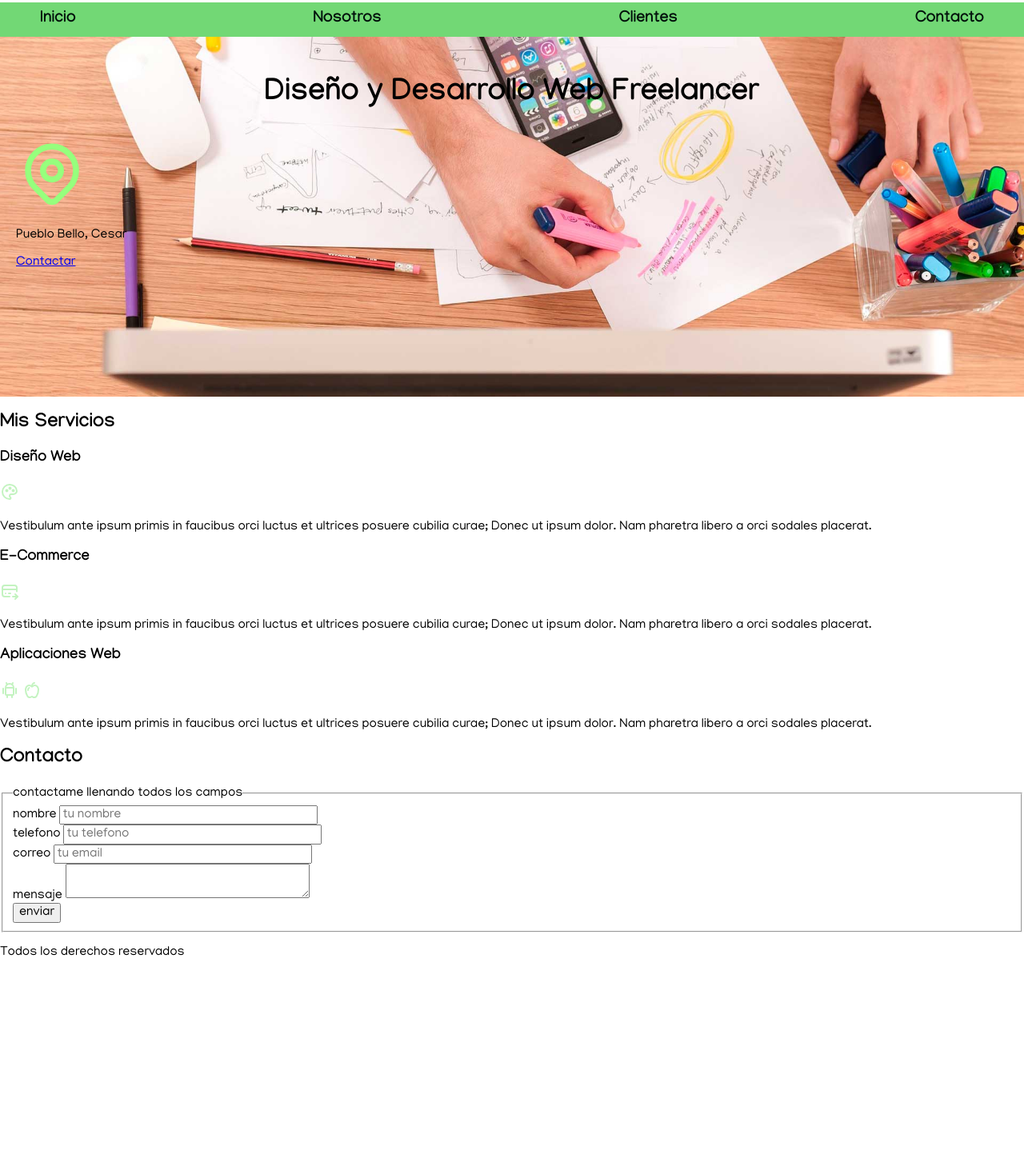
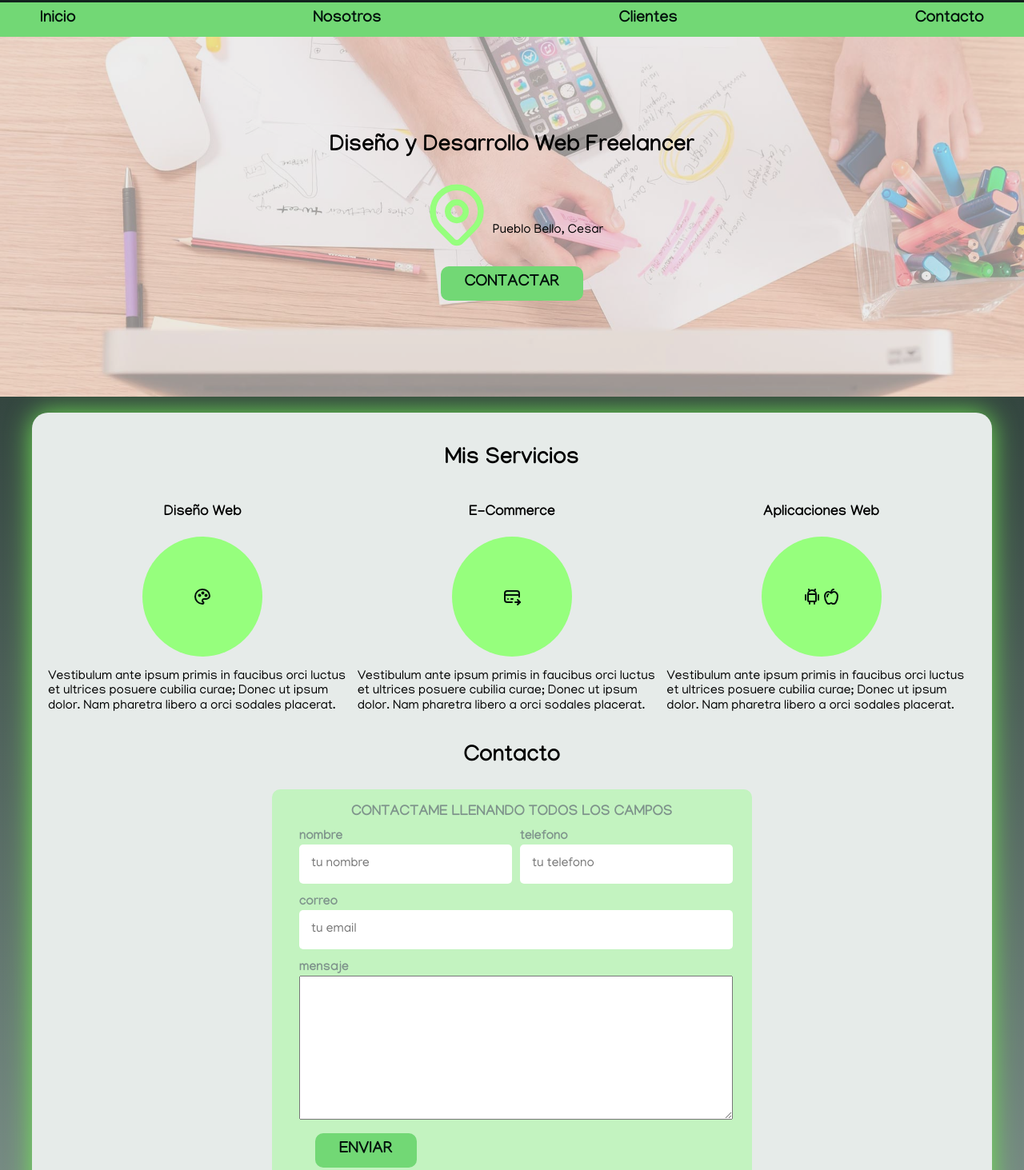
Before and after one commit to didier2811/didier_freelancer, a plain HTML site: page freelancer_inicio/index.html in a window 1280 px wide. Shown: the part 92-1555 px from the top of the page at 80% size. Before the commit the page ends 1308 px from the top, so only its background shows below. Drawn offline with Linux system fonts and the light colour scheme.

Commit message:
ultima seccion

```diff
--- a/freelancer_inicio/index.html
+++ b/freelancer_inicio/index.html
@@ -1,5 +1,6 @@
 <!DOCTYPE html>
 <html lang="en">
+
 <head>
     <meta charset="UTF-8">
     <meta name="viewport" content="width=device-width, initial-scale=1.0">
@@ -10,6 +11,7 @@
     <link rel="preload" href="./style.css" as="style">
     <link rel="stylesheet" href="./style.css">
 </head>
+
 <body>
     <header>
         <h1 class="title">Didier Robles <span>Freelancer</span></h1>
@@ -24,90 +26,119 @@
         </nav>
     </div>
 
-
     <section class="hero">
-        <div  class="contenido_hero">
-            <h2 class="title">Diseño y Desarrollo Web Freelancer</h2>
-            <svg class="ubicacion"  xmlns="http://www.w3.org/2000/svg"  width="24"  height="24"  viewBox="0 0 24 24"  fill="none"  stroke="#c3f3c0"  stroke-width="2"  stroke-linecap="round"  stroke-linejoin="round"  class="icon icon-tabler icons-tabler-outline icon-tabler-map-pin"><path stroke="none" d="M0 0h24v24H0z" fill="none"/><path d="M9 11a3 3 0 1 0 6 0a3 3 0 0 0 -6 0" /><path d="M17.657 16.657l-4.243 4.243a2 2 0 0 1 -2.827 0l-4.244 -4.243a8 8 0 1 1 11.314 0z" />
+        <div class="contenido_hero">
+            <h2>Diseño y Desarrollo Web Freelancer</h2>
+            <div class="ubicacion_parrafo">
+                <svg class="ubicacion" xmlns="http://www.w3.org/2000/svg" width="24" height="24" viewBox="0 0 24 24" fill="none" stroke="#c3f3c0" stroke-width="2" stroke-linecap="round" stroke-linejoin="round" class="icon icon-tabler icons-tabler-outline icon-tabler-map-pin">
+                    <path stroke="none" d="M0 0h24v24H0z" fill="none" />
+                    <path d="M9 11a3 3 0 1 0 6 0a3 3 0 0 0 -6 0" />
+                    <path d="M17.657 16.657l-4.243 4.243a2 2 0 0 1 -2.827 0l-4.244 -4.243a8 8 0 1 1 11.314 0z" />
                 </svg>
                 <p>Pueblo Bello, Cesar</p>
-            <a href="#">Contactar</a>
             </div>
-
+            <a class="boton" href="#">Contactar</a>
+        </div>
     </section>
 
-    <main>
+    <main class="contenedor sombra">
         <h2>Mis Servicios</h2>
 
-        <section>
+        <div class="servicios">
+            <section class="servicio">
                 <h3>Diseño Web</h3>
-
-            <svg  xmlns="http://www.w3.org/2000/svg"  width="24"  height="24"  viewBox="0 0 24 24"  fill="none"  stroke="#c3f3c0"  stroke-width="2"  stroke-linecap="round"  stroke-linejoin="round"  class="icon icon-tabler icons-tabler-outline icon-tabler-palette"><path stroke="none" d="M0 0h24v24H0z" fill="none"/><path d="M12 21a9 9 0 0 1 0 -18c4.97 0 9 3.582 9 8c0 1.06 -.474 2.078 -1.318 2.828c-.844 .75 -1.989 1.172 -3.182 1.172h-2.5a2 2 0 0 0 -1 3.75a1.3 1.3 0 0 1 -1 2.25" /><path d="M8.5 10.5m-1 0a1 1 0 1 0 2 0a1 1 0 1 0 -2 0" /><path d="M12.5 7.5m-1 0a1 1 0 1 0 2 0a1 1 0 1 0 -2 0" /><path d="M16.5 10.5m-1 0a1 1 0 1 0 2 0a1 1 0 1 0 -2 0" />
+                <div class="iconos">
+                    <svg class="icons" xmlns="http://www.w3.org/2000/svg" width="24" height="24" viewBox="0 0 24 24" fill="none" stroke="#c3f3c0" stroke-width="2" stroke-linecap="round" stroke-linejoin="round" class="icon icon-tabler icons-tabler-outline icon-tabler-palette">
+                        <path stroke="none" d="M0 0h24v24H0z" fill="none" />
+                        <path d="M12 21a9 9 0 0 1 0 -18c4.97 0 9 3.582 9 8c0 1.06 -.474 2.078 -1.318 2.828c-.844 .75 -1.989 1.172 -3.182 1.172h-2.5a2 2 0 0 0 -1 3.75a1.3 1.3 0 0 1 -1 2.25" />
+                        <path d="M8.5 10.5m-1 0a1 1 0 1 0 2 0a1 1 0 1 0 -2 0" />
+                        <path d="M12.5 7.5m-1 0a1 1 0 1 0 2 0a1 1 0 1 0 -2 0" />
+                        <path d="M16.5 10.5m-1 0a1 1 0 1 0 2 0a1 1 0 1 0 -2 0" />
                     </svg>
-
+                </div>
                 <p>Vestibulum ante ipsum primis in faucibus orci luctus et ultrices posuere cubilia curae; Donec ut ipsum dolor. Nam pharetra libero a orci sodales placerat.</p>
             </section>
 
-        <section>
+            <section class="servicio">
                 <h3>E-Commerce</h3>
-
-            <svg  xmlns="http://www.w3.org/2000/svg"  width="24"  height="24"  viewBox="0 0 24 24"  fill="none"  stroke="#c3f3c0"  stroke-width="2"  stroke-linecap="round"  stroke-linejoin="round"  class="icon icon-tabler icons-tabler-outline icon-tabler-credit-card-pay"><path stroke="none" d="M0 0h24v24H0z" fill="none"/><path d="M12 19h-6a3 3 0 0 1 -3 -3v-8a3 3 0 0 1 3 -3h12a3 3 0 0 1 3 3v4.5" /><path d="M3 10h18" /><path d="M16 19h6" /><path d="M19 16l3 3l-3 3" /><path d="M7.005 15h.005" /><path d="M11 15h2" />
+                <div class="iconos">
+                    <svg class="icons" xmlns="http://www.w3.org/2000/svg" width="24" height="24" viewBox="0 0 24 24" fill="none" stroke="#c3f3c0" stroke-width="2" stroke-linecap="round" stroke-linejoin="round" class="icon icon-tabler icons-tabler-outline icon-tabler-credit-card-pay">
+                        <path stroke="none" d="M0 0h24v24H0z" fill="none" />
+                        <path d="M12 19h-6a3 3 0 0 1 -3 -3v-8a3 3 0 0 1 3 -3h12a3 3 0 0 1 3 3v4.5" />
+                        <path d="M3 10h18" />
+                        <path d="M16 19h6" />
+                        <path d="M19 16l3 3l-3 3" />
+                        <path d="M7.005 15h.005" />
+                        <path d="M11 15h2" />
                     </svg>
-
+                </div>
                 <p>Vestibulum ante ipsum primis in faucibus orci luctus et ultrices posuere cubilia curae; Donec ut ipsum dolor. Nam pharetra libero a orci sodales placerat.</p>
             </section>
 
-        <section>
+            <section class="servicio">
                 <h3>Aplicaciones Web</h3>
-
-            <svg  xmlns="http://www.w3.org/2000/svg"  width="24"  height="24"  viewBox="0 0 24 24"  fill="none"  stroke="#c3f3c0"  stroke-width="2"  stroke-linecap="round"  stroke-linejoin="round"  class="icon icon-tabler icons-tabler-outline icon-tabler-brand-android"><path stroke="none" d="M0 0h24v24H0z" fill="none"/><path d="M4 10l0 6" /><path d="M20 10l0 6" /><path d="M7 9h10v8a1 1 0 0 1 -1 1h-8a1 1 0 0 1 -1 -1v-8a5 5 0 0 1 10 0" /><path d="M8 3l1 2" /><path d="M16 3l-1 2" /><path d="M9 18l0 3" /><path d="M15 18l0 3" />
+                <div class="iconos">
+                    <svg class="icons" xmlns="http://www.w3.org/2000/svg" width="24" height="24" viewBox="0 0 24 24" fill="none" stroke="#c3f3c0" stroke-width="2" stroke-linecap="round" stroke-linejoin="round" class="icon icon-tabler icons-tabler-outline icon-tabler-brand-android">
+                        <path stroke="none" d="M0 0h24v24H0z" fill="none" />
+                        <path d="M4 10l0 6" />
+                        <path d="M20 10l0 6" />
+                        <path d="M7 9h10v8a1 1 0 0 1 -1 1h-8a1 1 0 0 1 -1 -1v-8a5 5 0 0 1 10 0" />
+                        <path d="M8 3l1 2" />
+                        <path d="M16 3l-1 2" />
+                        <path d="M9 18l0 3" />
+                        <path d="M15 18l0 3" />
                     </svg>
 
-            <svg  xmlns="http://www.w3.org/2000/svg"  width="24"  height="24"  viewBox="0 0 24 24"  fill="none"  stroke="#c3f3c0"  stroke-width="2"  stroke-linecap="round"  stroke-linejoin="round"  class="icon icon-tabler icons-tabler-outline icon-tabler-apple"><path stroke="none" d="M0 0h24v24H0z" fill="none"/><path d="M4 11.319c0 3.102 .444 5.319 2.222 7.978c1.351 1.797 3.156 2.247 5.08 .988c.426 -.268 .97 -.268 1.397 0c1.923 1.26 3.728 .809 5.079 -.988c1.778 -2.66 2.222 -4.876 2.222 -7.977c0 -2.661 -1.99 -5.32 -4.444 -5.32c-1.267 0 -2.41 .693 -3.22 1.44a.5 .5 0 0 1 -.672 0c-.809 -.746 -1.953 -1.44 -3.22 -1.44c-2.454 0 -4.444 2.66 -4.444 5.319" /><path d="M7 12c0 -1.47 .454 -2.34 1.5 -3" /><path d="M12 7c0 -1.2 .867 -4 3 -4" />
+                    <svg class="icons" xmlns="http://www.w3.org/2000/svg" width="24" height="24" viewBox="0 0 24 24" fill="none" stroke="#c3f3c0" stroke-width="2" stroke-linecap="round" stroke-linejoin="round" class="icon icon-tabler icons-tabler-outline icon-tabler-apple">
+                        <path stroke="none" d="M0 0h24v24H0z" fill="none" />
+                        <path d="M4 11.319c0 3.102 .444 5.319 2.222 7.978c1.351 1.797 3.156 2.247 5.08 .988c.426 -.268 .97 -.268 1.397 0c1.923 1.26 3.728 .809 5.079 -.988c1.778 -2.66 2.222 -4.876 2.222 -7.977c0 -2.661 -1.99 -5.32 -4.444 -5.32c-1.267 0 -2.41 .693 -3.22 1.44a.5 .5 0 0 1 -.672 0c-.809 -.746 -1.953 -1.44 -3.22 -1.44c-2.454 0 -4.444 2.66 -4.444 5.319" />
+                        <path d="M7 12c0 -1.47 .454 -2.34 1.5 -3" />
+                        <path d="M12 7c0 -1.2 .867 -4 3 -4" />
                     </svg>
-
+                </div>
                 <p>Vestibulum ante ipsum primis in faucibus orci luctus et ultrices posuere cubilia curae; Donec ut ipsum dolor. Nam pharetra libero a orci sodales placerat.</p>
             </section>
-    </main>
+        </div>
+
 
         <section>
             <h2>Contacto</h2>
-        <form >
+            <form class="formulario">
                 <fieldset>
-
                     <legend>contactame llenando todos los campos</legend>
 
-                <div>
-                    <label >nombre</label>
-                    <input type="text" placeholder="tu nombre">
+                    <div class="encuesta">
+                        <div class="pregunta">
+                            <label>nombre</label>
+                            <input class="inputs" type="text" placeholder="tu nombre">
+                        </div>
+
+                        <div class="pregunta">
+                            <label>telefono</label>
+                            <input class="inputs"   type="tel" placeholder="tu telefono">
+                        </div>
+
+                        <div class="pregunta">
+                            <label>correo</label>
+                            <input class="inputs"  type="email" placeholder="tu email">
+                        </div>
+
+                        <div class="pregunta">
+                            <label>mensaje</label>
+                            <textarea></textarea>
+                        </div>
                     </div>
 
                     <div>
-                    <label >telefono</label>
-                    <input type="tel" placeholder="tu telefono">
+                        <input class="boton" type="submit" value="enviar">
                     </div>
-
-                <div>
-                    <label >correo</label>
-                    <input type="email" placeholder="tu email">
-                </div>
-
-                <div>
-                    <label >mensaje</label>
-                    <textarea ></textarea>
-                </div>
-
-                <div>
-                    <input type="submit" value="enviar">
-                </div>
-
                 </fieldset>
             </form>
-
         </section>
-
-    <footer>
-        <p>Todos los derechos reservados</p>
+    </main>
+    <footer class="footer">
+        <p>Todos los derechos reservados. Didier Robles Freelancer</p>
     </footer>
 </body>
+
 </html>
--- a/freelancer_inicio/style.css
+++ b/freelancer_inicio/style.css
@@ -1,3 +1,4 @@
+/* universales **/
 :root{
     --negro: #00100b;
     --gris:  #7e938b;
@@ -7,43 +8,66 @@
 }
 
 html {
+    font-size: 62.5%;
     box-sizing: border-box;
+    scroll-snap-type: y mandatory;
 }
   *, *:before, *:after {
     box-sizing: inherit;
 }
 
-html {
-    font-size: 62.5%;
-}
-
 body {
     font-size: 16px;
     font-family: "Manjari", serif;
+    background-image: linear-gradient(to top, var(--gris)0%, var(--negro) 110% );
 }
 
-.ubicacion{
-    width: 9rem;
-    height: 9rem;
-    stroke: var(--vClaro);
+h1 {
+    font-size: 3.8rem;
+    color: aliceblue;
 }
 
-.title{
+h2{
+    font-size: 2.8rem;
+}
+
+h3{
+    font-size: 1.8rem;
+}
+
+h1, h2, h3 {
     text-align: center;
-    font-size: 3.8rem;
+}
 
+/* utiles **/
+
+.contenedor{
+    max-width: 120rem;
+    margin: 0 auto ;
 }
+
+.sombra{
+    -webkit-box-shadow: 0px 0px 33px -1px rgba(115,235,85,1);
+    -moz-box-shadow: 0px 0px 33px -1px rgba(115,235,85,1);
+    box-shadow: 0px 0px 33px -1px rgba(115,235,85,1);
+    background-color:#e6ebe9 ;
+    padding: 2rem;
+    border-radius: 2rem ;
+}
+
+.icons{
+    stroke: var(--negro);
+}
+
+
+/* titulo **/
 
 .title span{
     font-size: 2rem;
     text-align: center;
 }
 
-.contenedor{
-    max-width: 120rem;
-    margin: 0 auto ;
-}
-
+/* navegacion**/
 .nav_bg{
     background-color: var(--vOscuro) ;
 }
@@ -73,12 +97,167 @@ body {
 .navegacion_principal a:hover {
     background-color:var(--gris) ;
     color: var(--vClaro);
+    border-radius: 7px;
 }
-
+/* hero **/
 .hero {
     background-image: url(./img/hero.jpg);
     background-repeat: no-repeat;
     background-size: cover;
     height: 450px;
-    padding: 20px;
+    position: relative;
+    margin-bottom: 2rem;
+
 }
+
+.contenido_hero {
+    position:absolute;
+    height: 100%;
+    width: 100%;
+    background-color: rgb(225 225 225 /60%);
+
+    display: flex;
+    flex-direction: column;
+    align-items: center;
+    justify-content: center;
+
+}
+
+.ubicacion{
+    width: 9rem;
+    height: 9rem;
+    stroke: var(--vClaro);
+}
+.ubicacion_parrafo{
+    display: flex;
+    align-items: flex-end;
+}
+
+.boton{
+    background-color: var(--vOscuro);
+    color:var(--negro) ;
+    padding: 1rem 3rem;
+    margin: 2rem;
+    border-radius: 10px;
+    text-decoration: none;
+    text-align: center;
+    font-size: 2rem;
+    text-transform: uppercase;
+    font-weight: bold;
+    width: 90%;
+    justify-content: center;
+    border: none;
+}
+
+@media (min-width:768px ) {
+    .boton{
+    width: auto;
+    }
+}
+
+.servicios,
+.navegacion_principal,
+.formulario{
+    scroll-snap-align: center;
+    scroll-snap-stop: always;
+}
+
+/* servicios **/
+@media (min-width: 768px) {
+    .servicios{
+        display: grid;
+        grid-template-columns:repeat(3, 1fr);
+        column-gap: 1 rem;
+    }
+}
+
+.servicio {
+    display: flex;
+    flex-direction: column;
+    align-items: center;
+}
+
+.servicio p {
+    justify-content: center;
+}
+
+.servicio .iconos {
+    height: 15rem;
+    width: 15rem;
+    background-color: var(--vClaro);
+    border-radius: 50%;
+    display: flex;
+    align-items: center;
+    justify-content: center;
+
+}
+
+/* formulario **/
+
+.formulario{
+    background-color: var(--VClarito);
+    width: min(60rem, 100%);
+    margin: 0 auto;
+    padding: 2rem;
+    border-radius: 1rem;
+
+}
+
+.formulario fieldset {
+    border: none;
+
+}
+
+.formulario legend {
+    text-align: center;
+    font-size: 1.8rem;
+    text-transform: uppercase;
+    font-weight: 700;
+    margin-top: 1rem;
+    color: var(--gris);
+    padding: 0 auto;
+}
+
+@media (min-width:780px ) {
+    .encuesta{
+        display: grid;
+        grid-template-columns: 50% 50%;
+        grid-template-rows: auto auto 20rem;
+        column-gap: 1rem;
+    }
+}
+
+.pregunta:nth-child(3),
+.pregunta:nth-child(4)
+{
+grid-column: 1 / 3;
+}
+
+.pregunta{
+    margin-bottom: 1rem;
+}
+
+.pregunta label {
+    color: var(--gris);
+    font-weight: 700;
+    margin-top: .5rem;
+    display: block;
+}
+
+.inputs {
+    width: 100%;
+    border: none;
+    padding: 1.5rem;
+    border-radius: .5rem;
+}
+
+.pregunta textarea {
+    height: 18rem;
+    width: 100%;
+}
+
+/* footer **/
+
+.footer{
+    text-align: center;
+}
```
Lines whose indentation alone changed are shown as unchanged.
